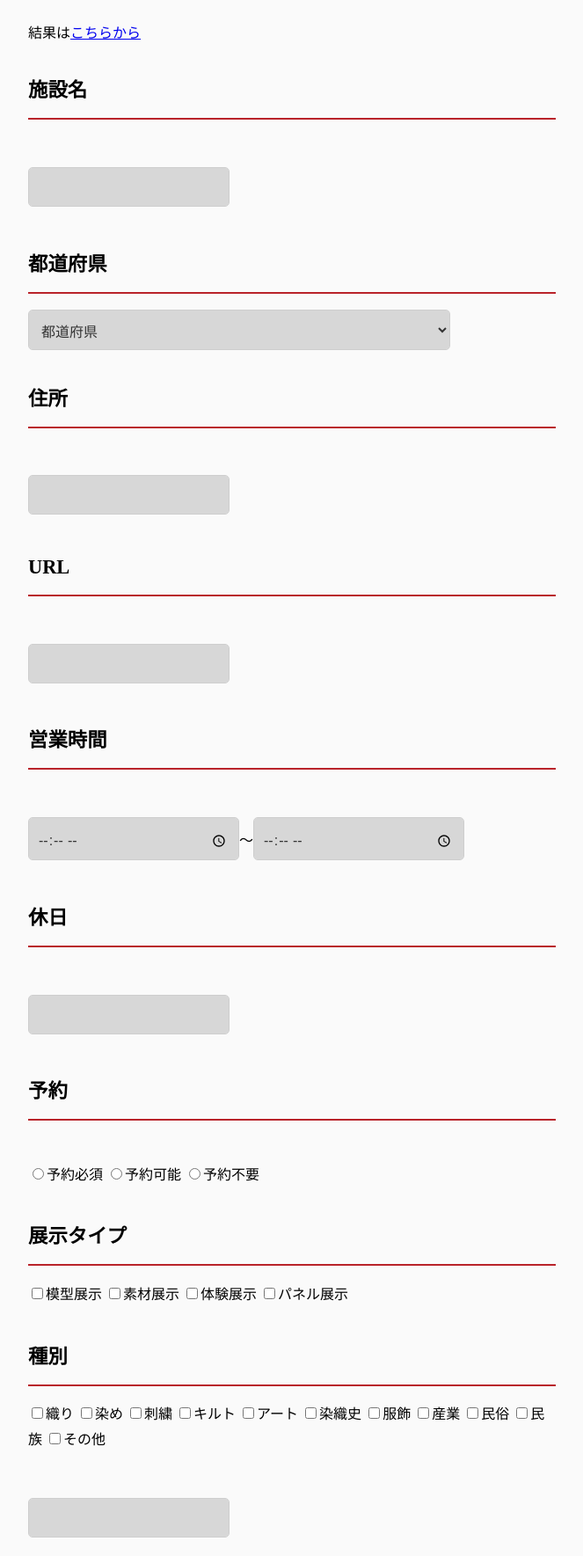
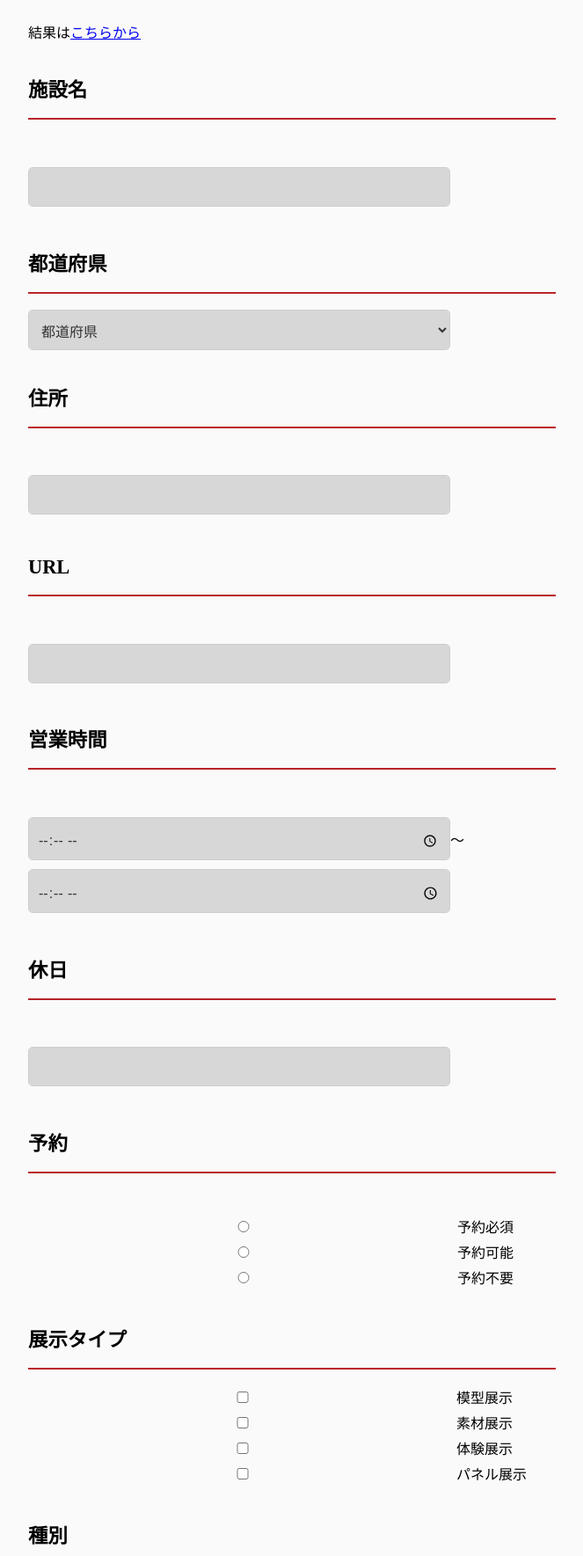
Before and after one commit to kapponazoo/kapponazoo-JTN_Permanent_exhibition_v2, a PHP site: page / in a window 1280 px wide. Shown: the part 151-1920 px from the top of the page at 88% size, without its empty margins (308-971 px from the left). Run offline with PHP 8.4, Linux system fonts and the light colour scheme.

Commit message:
Add files via upload

```diff
--- a/css/style.css
+++ b/css/style.css
@@ -67,7 +67,7 @@
 margin-right: 0.5em;
   }
 
-  textarea , select{
+ .answer input , textarea , select{
   width: 80%;
   }
   ::-webkit-input-placeholder {
```
